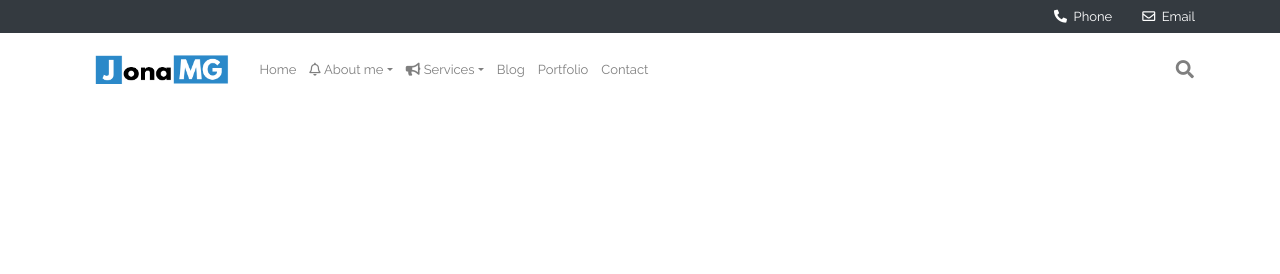
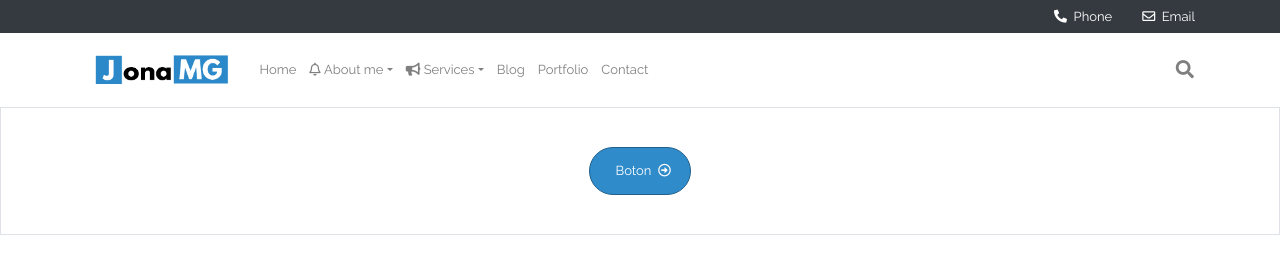
Before and after one commit to JonaMG0812/Bootsrap-Landing-Page, a plain HTML site: page index.html in a window 1280 px wide. Drawn offline with Linux system fonts and the light colour scheme.

Commit message:
button update

```diff
--- a/index.html
+++ b/index.html
@@ -26,7 +26,6 @@
                 </div>
             </div>
         </section>
-    </header>
 
         <nav class="navbar navbar-light navbar-expand-md py-3">
             <div class="container">
@@ -104,6 +103,11 @@
 
             </div>
         </nav>
+    </header>
+
+    <div class="p-5 border text-center">
+        <a href="#" class="btn btn-primary">Boton</a>
+    </div>
 
     <!--jQuery, Bootstrap JS, Popper.js, JS-->
     <script src="js/jquery-3.3.1.min.js"></script>
```
Lines whose indentation alone changed are shown as unchanged.
